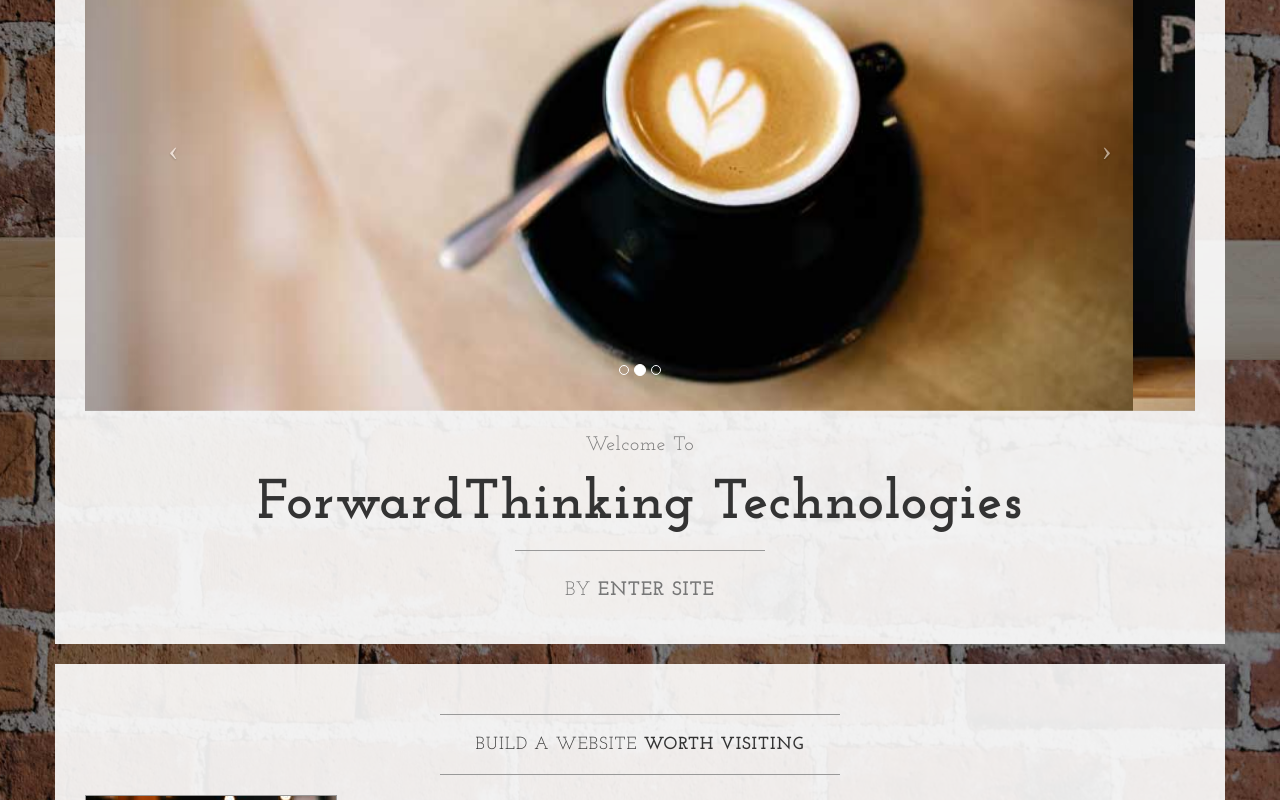
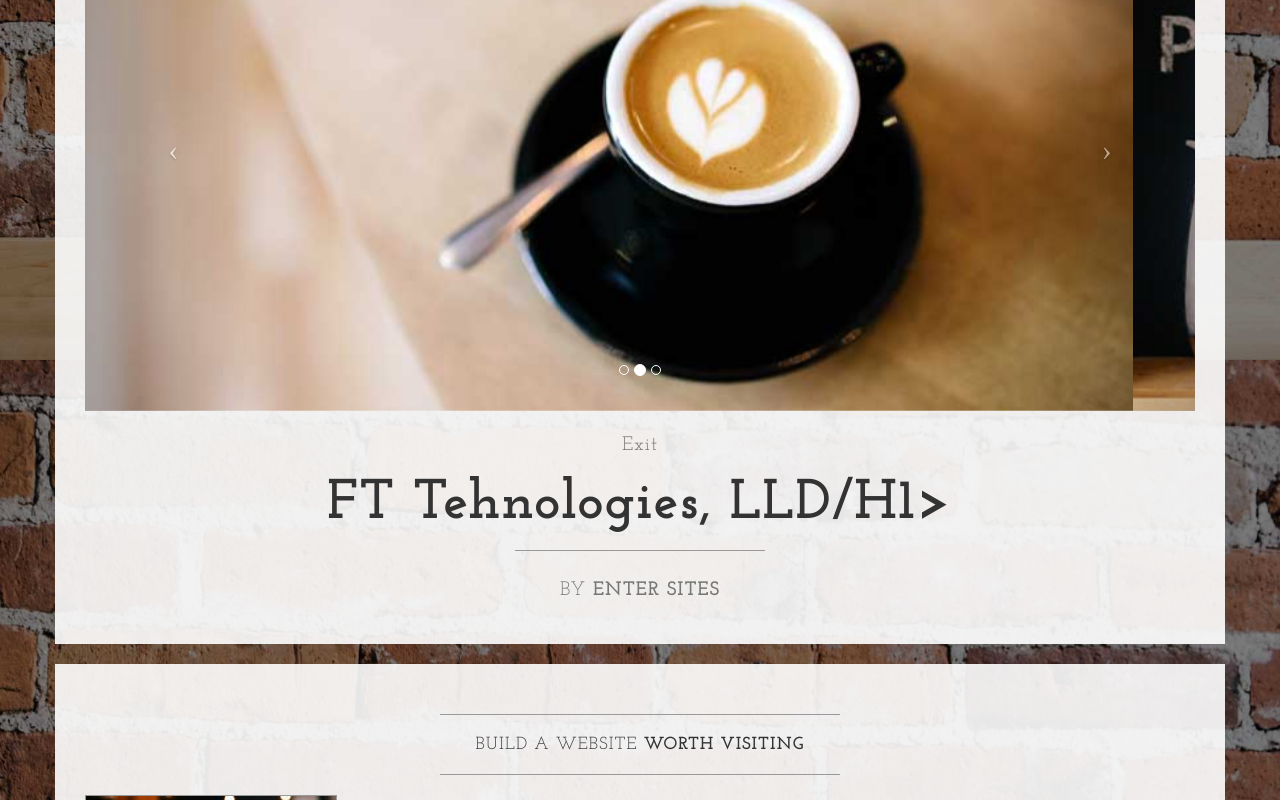
Before and after one commit to kloudworks/gittest, a plain HTML site: page index.html in a window 1280 px wide. Shown: the part 440-1240 px from the top of the page. Drawn offline with nearby package versions, Linux system fonts and the light colour scheme.

Commit message:
possible errors in code

```diff
--- a/index.html
+++ b/index.html
@@ -106,13 +106,13 @@
                         </a>
                     </div>
                     <h2 class="brand-before">
-                        <small>Welcome to</small>
+                        <small>Exit</small>
                     </h2>
-                    <h1 class="brand-name">ForwardThinking Technologies</h1>
+                    <h1 class="brand-name">FT Tehnologies, LLD/h1>
                     <hr class="tagline-divider">
                     <h2>
                         <small>By
-                            <strong>Enter Site</strong>
+                            <strong>Enter Sites</strong>
                         </small>
                     </h2>
                 </div>
```
